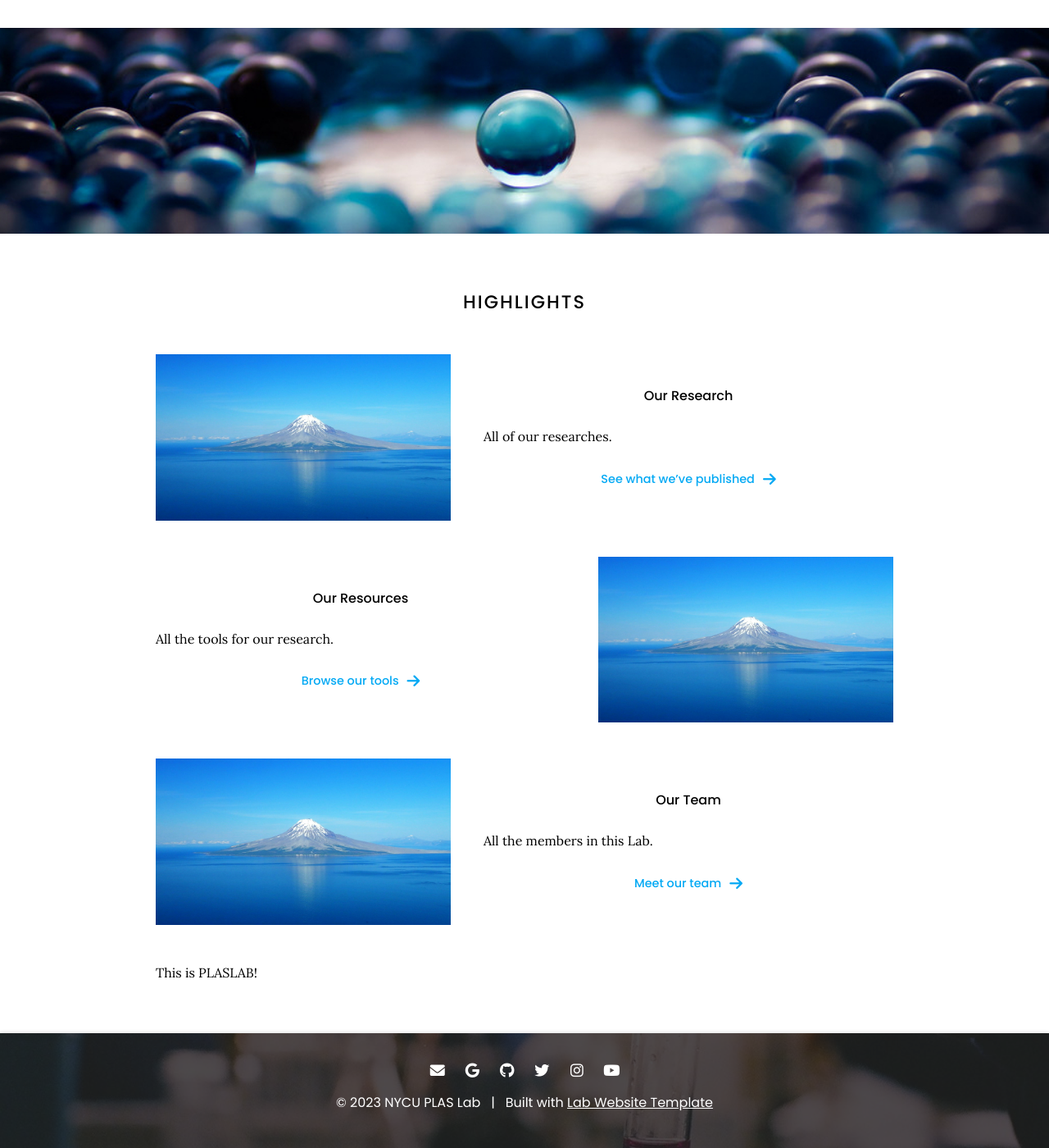
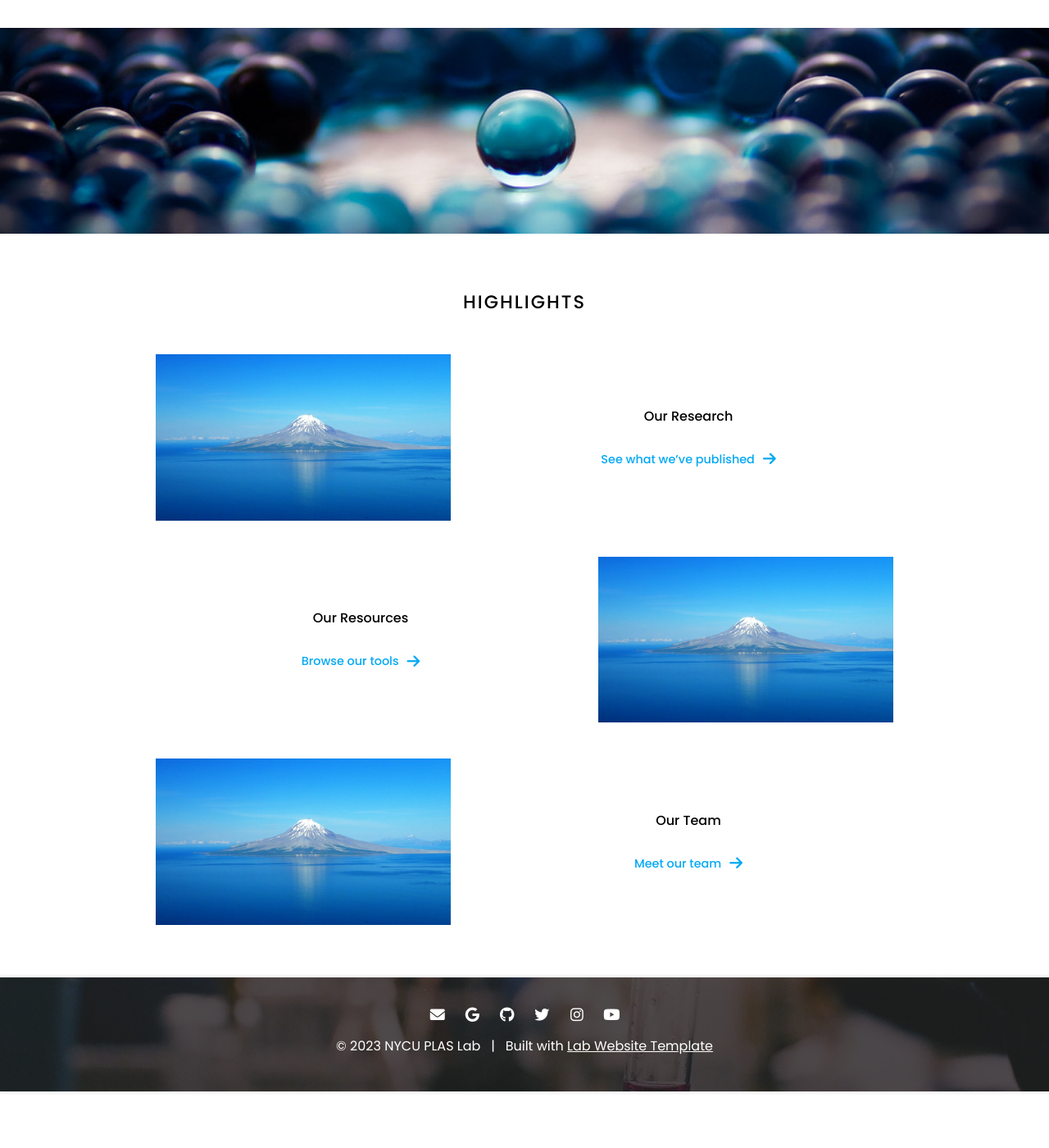
Before and after one commit to NYCU-PLAS/NYCU-PLAS.github.io, a Jekyll site: the page built from index.md, in a window 1280 px wide and 1400 px high, scrolled down 340 px. Shown: the whole window at 82% size. Built offline with Jekyll 4.4.1, drawn with Linux system fonts in a browser that asks for light colours; after the commit the page ends 1671 px from its top, so only the background shows below that.

Commit message:
[FIX] hotfix of remove home content

```diff
--- a/index.md
+++ b/index.md
@@ -17,7 +17,7 @@ title: Home
 # Highlights
 
 {% capture text %}
-All of our researches.
+
 
 {%
   include link.html
@@ -38,7 +38,7 @@ All of our researches.
 %}
 
 {% capture text %}
-All the tools for our research.
+
 
 {%
   include link.html
@@ -60,7 +60,7 @@ All the tools for our research.
 %}
 
 {% capture text %}
-All the members in this Lab.
+
 
 {%
   include link.html
@@ -79,5 +79,3 @@ All the members in this Lab.
   title="Our Team"
   text=text
 %}
-
-This is PLASLAB!
```
Also changed, not shown: 2 other files.
